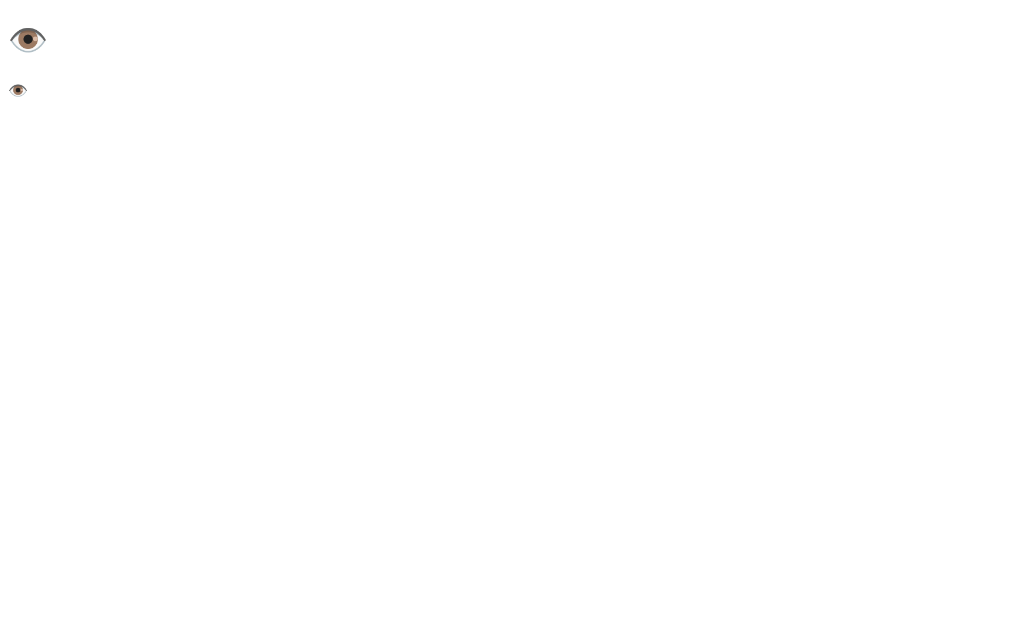
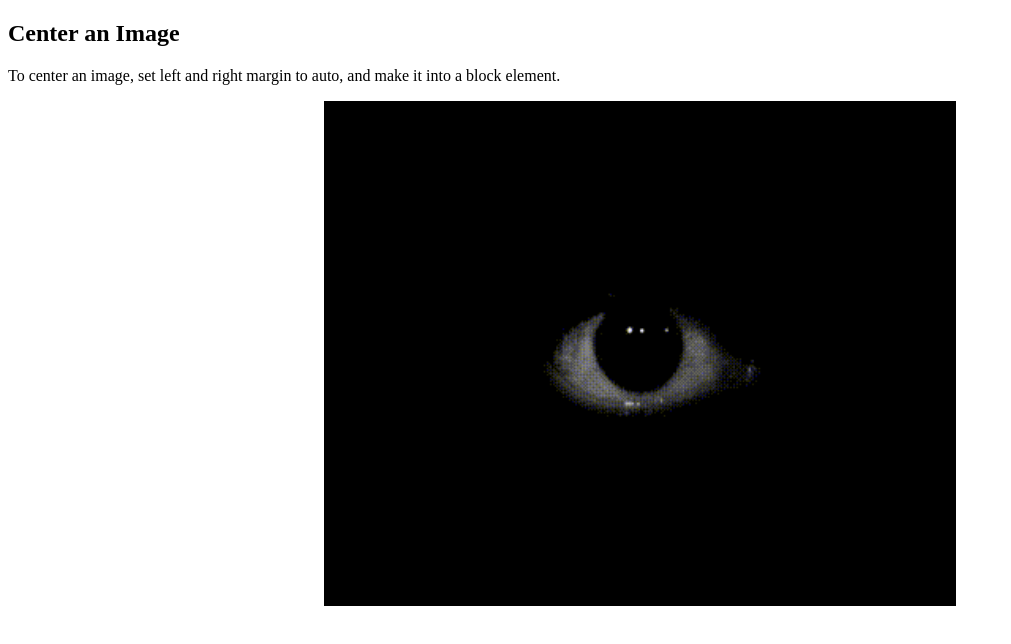
Before and after one commit to DelphiDv/DelphiDv.github.io, a plain HTML site: page index.html in a window 1280 px wide. Shown: the whole page, without its empty margins (0-1011 px from the left). Drawn offline with Linux system fonts and the light colour scheme.

Commit message:
did stuff

```diff
--- a/index.html
+++ b/index.html
@@ -1,7 +1,21 @@
 <!DOCTYPE html>
 <html>
+<head>
+<meta name="viewport" content="width=device-width, initial-scale=1">
+<style>
+img {
+  display: block;
+  margin-left: auto;
+  margin-right: auto;
+}
+</style>
+</head>
 <body>
-<h1>👁️</h1>
-<p>👁️</p>
+
+<h2>Center an Image</h2>
+<p>To center an image, set left and right margin to auto, and make it into a block element.</p>
+
+<img src="eye.gif" alt="eye" style="width:50%;">
+
 </body>
 </html>
```
Also changed, not shown: inde3x.html (added, +7 -0 lines), eye.gif (added).
